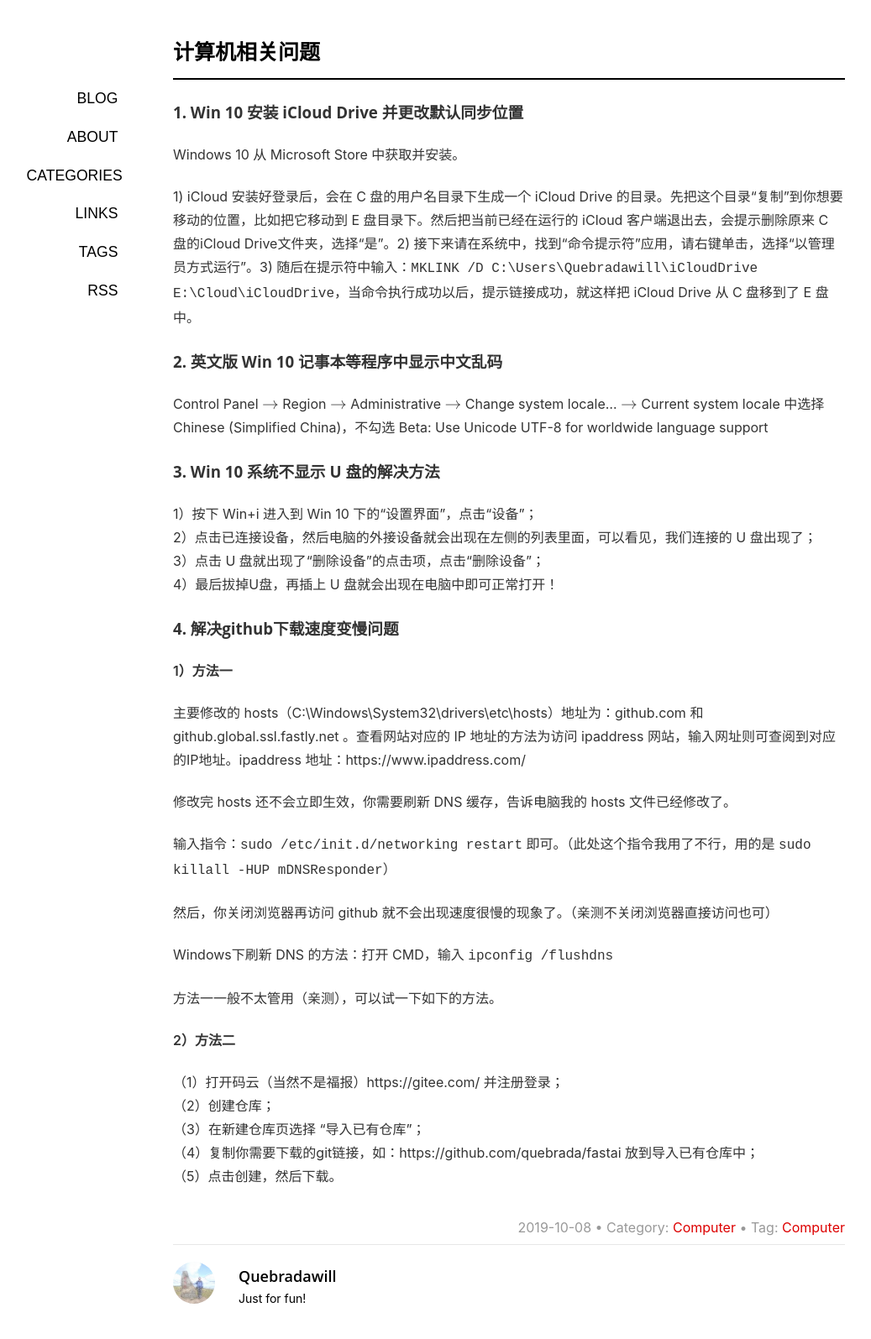
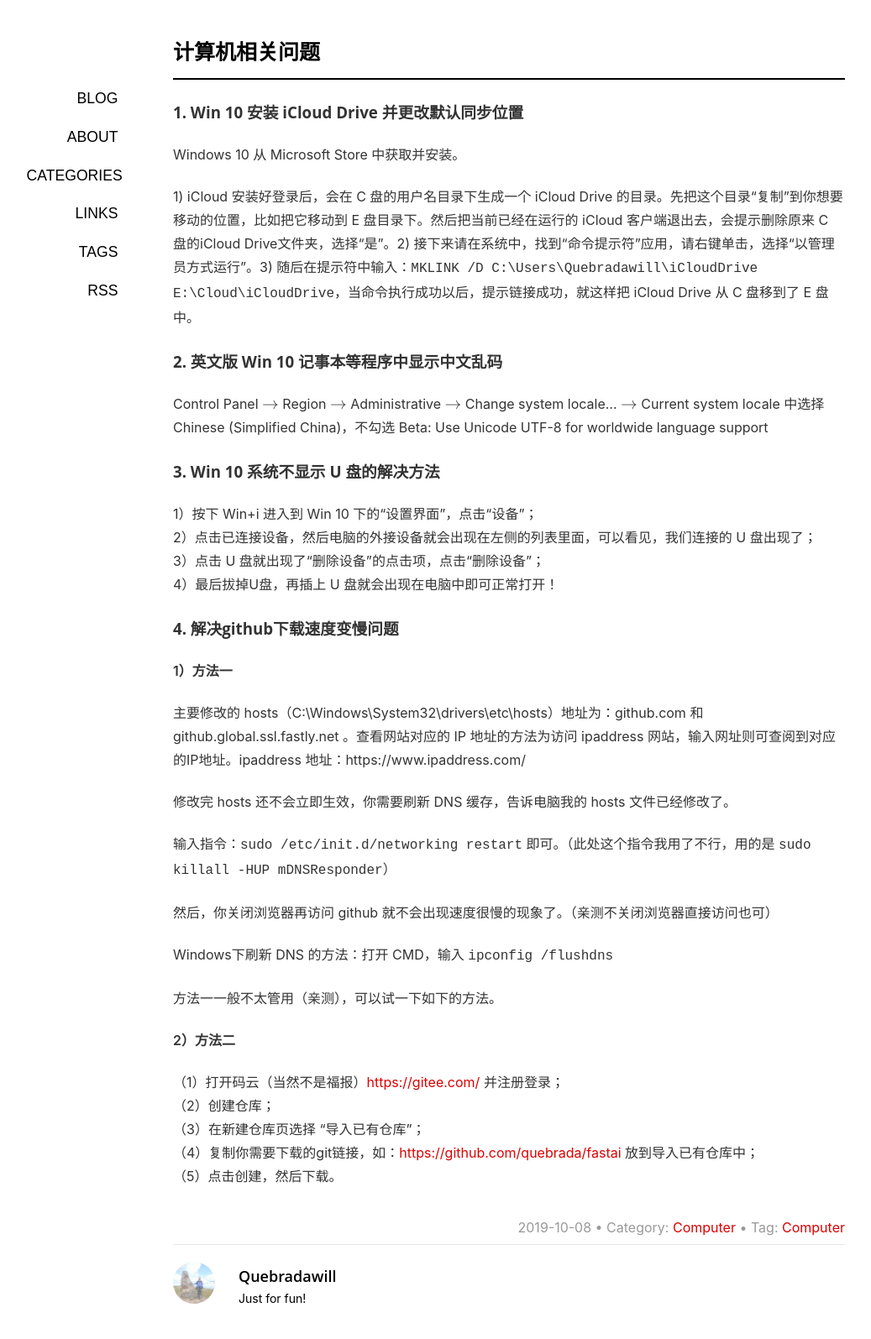
Before and after one commit to Quebradawill/quebrada.github.io, a Jekyll site: the page built from _posts/2019-10-08-computer-problems.md, in a window 1280 px wide. Shown: the whole page at 84% size, without its empty margins (34-1071 px from the left). Built offline with Jekyll 4.4.1, drawn with Linux system fonts in a browser that asks for light colours; formulas are drawn with MathJax 3; a script that is not in the unit is left out; comment, search, counter and statistics services are not loaded; part of the change alters nothing that is shown.

```diff
--- a/_posts/2019-10-08-computer-problems.md
+++ b/_posts/2019-10-08-computer-problems.md
@@ -42,4 +42,4 @@ Windows下刷新 DNS 的方法：打开 CMD，输入 `ipconfig /flushdns`
 
 **2）方法二**
 
-（1）打开码云（当然不是福报）https://gitee.com/ 并注册登录；<br>（2）创建仓库；<br>（3）在新建仓库页选择 “导入已有仓库”；<br>（4）复制你需要下载的git链接，如：https://github.com/quebrada/fastai 放到导入已有仓库中；<br>（5）点击创建，然后下载。
+（1）打开码云（当然不是福报）[https://gitee.com/](https://gitee.com) 并注册登录；<br>（2）创建仓库；<br>（3）在新建仓库页选择 “导入已有仓库”；<br>（4）复制你需要下载的git链接，如：[https://github.com/quebrada/fastai](https://github.com/quebrada/fastai) 放到导入已有仓库中；<br>（5）点击创建，然后下载。
```
